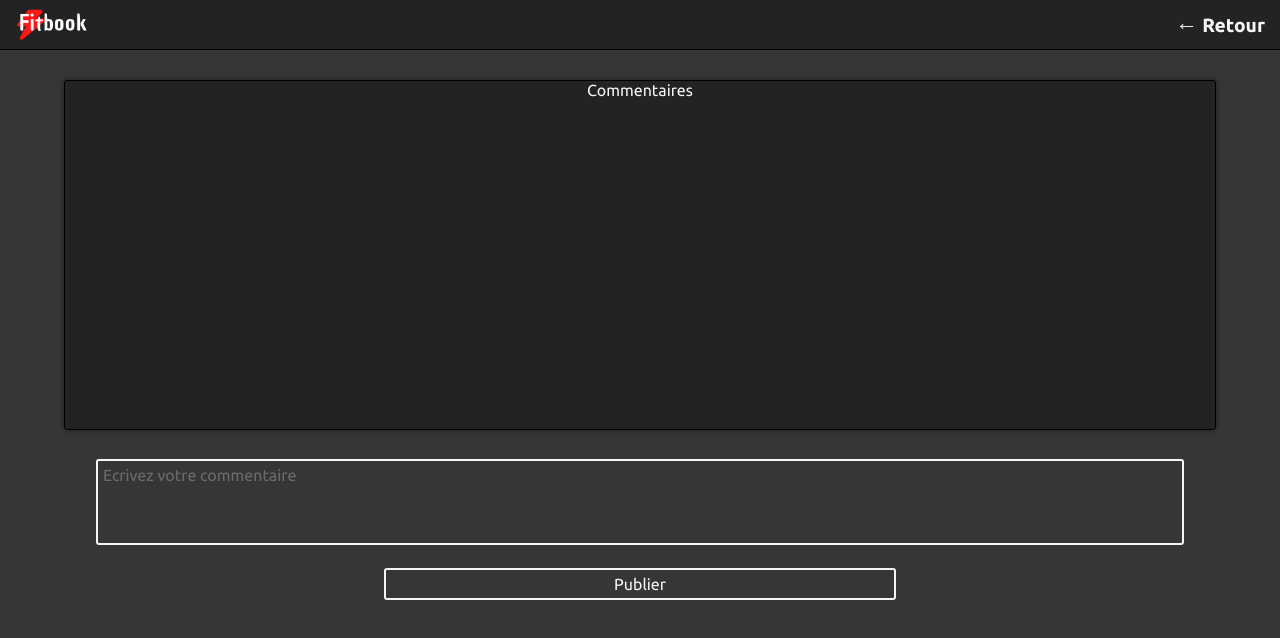
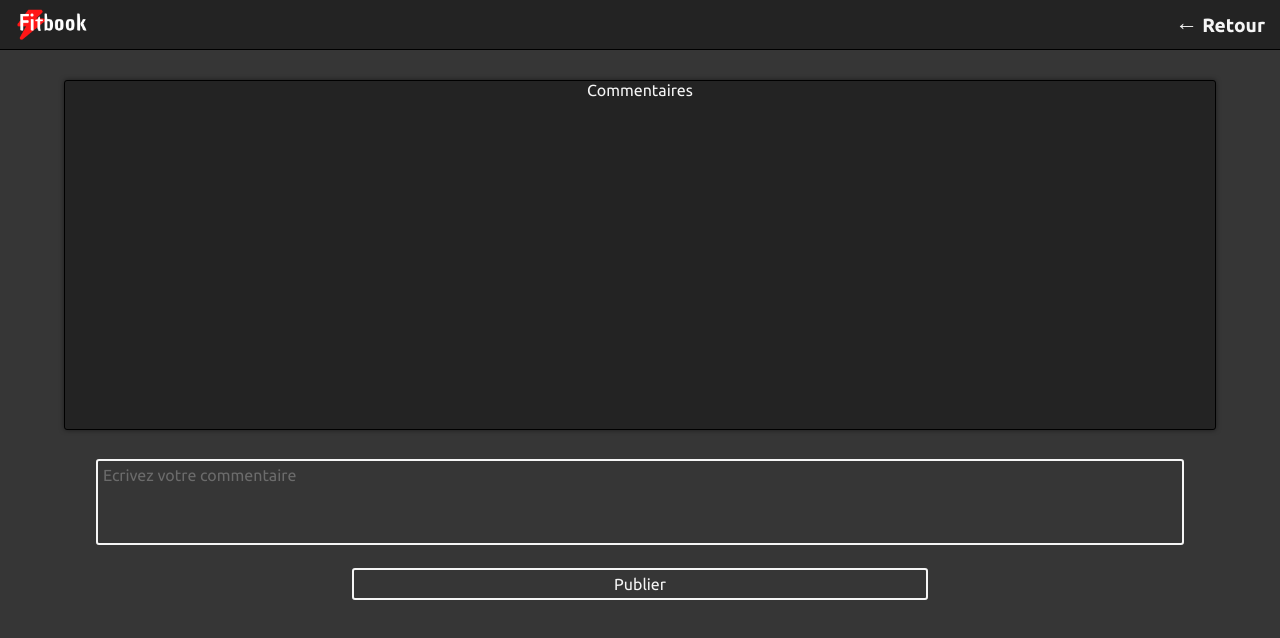
Before and after one commit to chaoukifrej/Fitbook, a Vue app: page /Comment in a window 1280 px wide. Shown: the top 638 px of the page. Built offline with nearby package versions, Linux system fonts and the light colour scheme; a web font is replaced by a local one.

Commit message:
modification

```diff
--- a/src/views/Comment.vue
+++ b/src/views/Comment.vue
@@ -73,7 +73,7 @@ export default {
   }
   input {
     margin-top: 20px;
-    width: 40vw;
+    width: 45vw;
     padding: 5px;
     border: 2px solid whitesmoke;
     border-radius: 3px;
```
